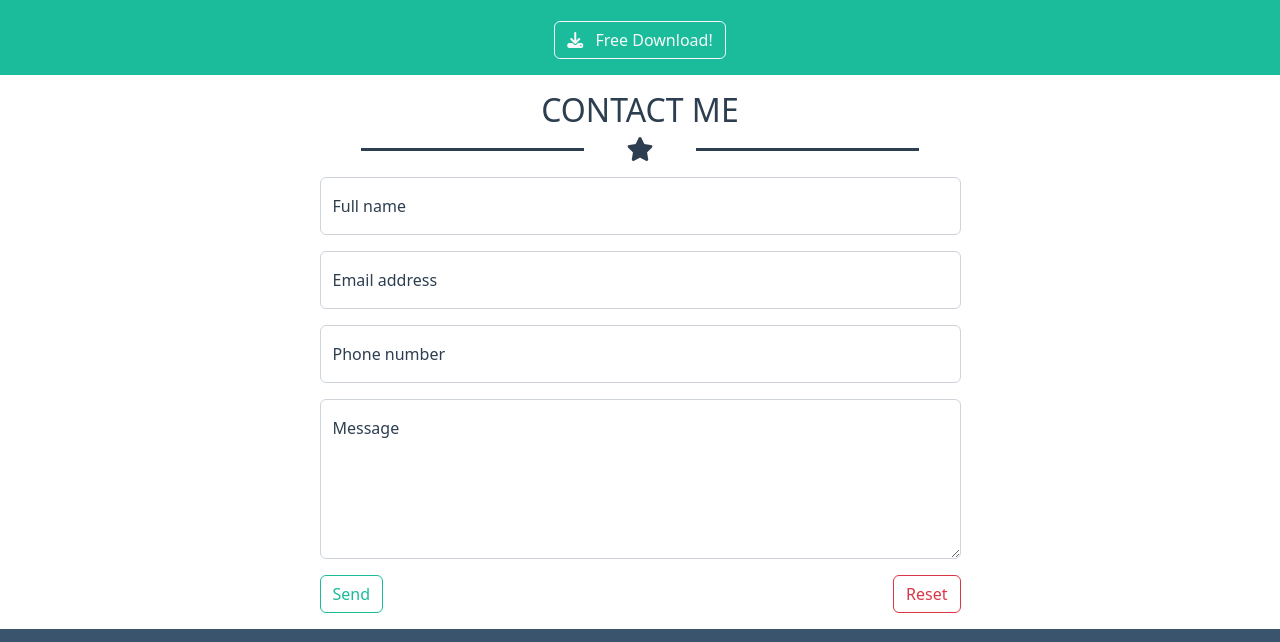
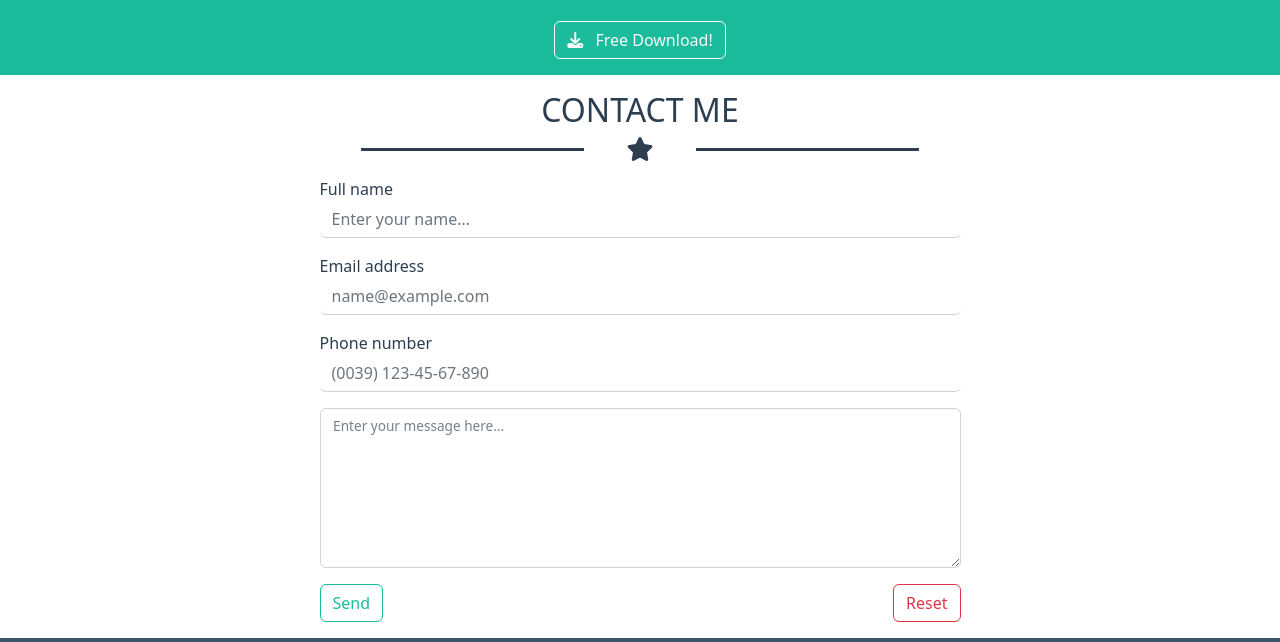
Before and after one commit to AngeloCalabro/html-css-bootstrap-freelancer, a plain HTML site: page index.html in a window 1280 px wide. Shown: the part 1498-2140 px from the top of the page. Drawn offline with nearby package versions, Linux system fonts and the light colour scheme.

Commit message:
form personalizzato

```diff
--- a/index.html
+++ b/index.html
@@ -164,11 +164,11 @@
 
         <!-- CONTACT -->
         <section id="contact">
-            <div class="container-sm text-center txt-dark-grey py-3">
-                <h2 class="text-uppercase">Contact me</h2>
+            <div class="container-sm  txt-dark-grey py-3">
+                <h2 class="text-uppercase text-center">Contact me</h2>
 
                 <!-- Icon Divider-->
-                <div class="star-dark d-flex justify-space-between align-items-center w-50 m-auto pb-3">
+                <div class="text-center star-dark d-flex justify-space-between align-items-center w-50 m-auto pb-3">
                     <i class="fa-solid fa-star fs-4"></i>
                 </div>
 
@@ -179,29 +179,32 @@
                     <div class="col-lg-8 col-xl-7">
                         <form id="contactForm">
                             <!-- Name input-->
-                            <div class="form-floating mb-3">
-                                <input class="form-control" id="name" type="text" placeholder="Enter your name..." />
-                                <label for="name">Full name</label>
+                            <div class="mb-3">
+                                <label class="text-start" for="name">Full name</label>
+                                <input class="form-control border-start-0 border-end-0 border-top-0" id="name"
+                                    type="text" placeholder="Enter your name..." required />
                             </div>
                             <!-- Email address input-->
-                            <div class="form-floating mb-3">
-                                <input class="form-control" id="email" type="email" placeholder="name@example.com" />
+                            <div class="mb-3">
                                 <label for="email">Email address</label>
+                                <input class="form-control border-start-0 border-end-0 border-top-0" id="email"
+                                    type="email" placeholder="name@example.com" required />
                             </div>
                             <!-- Phone number input-->
-                            <div class="form-floating mb-3">
-                                <input class="form-control" id="phone" type="tel" placeholder="(0039) 123-45-67-890" />
+                            <div class="mb-3">
                                 <label for="phone">Phone number</label>
+                                <input class="form-control border-start-0 border-end-0 border-top-0" id="phone"
+                                    type="tel" placeholder="(0039) 123-45-67-890" required />
                             </div>
                             <!-- Message input-->
                             <div class="form-floating mb-3">
                                 <textarea class="form-control" id="message" type="text"
-                                    placeholder="Enter your message here..." style="height: 10rem"></textarea>
-                                <label for="message">Message</label>
+                                    style="height: 10rem"></textarea>
+                                <label for="message">Enter your message here...</label>
                             </div>
-                            <!-- Submit Button-->
+                            <!-- Button-->
                             <button class="btn btn-outline-success my-btn-outline-success btn-xl float-start"
-                                id="submitButton" type="button">Send</button>
+                                id="sendButton" type="button">Send</button>
                             <button class="btn btn-outline-danger btn-xl float-end" id="resetButton"
                                 type="reset">Reset</button>
                         </form>
```
